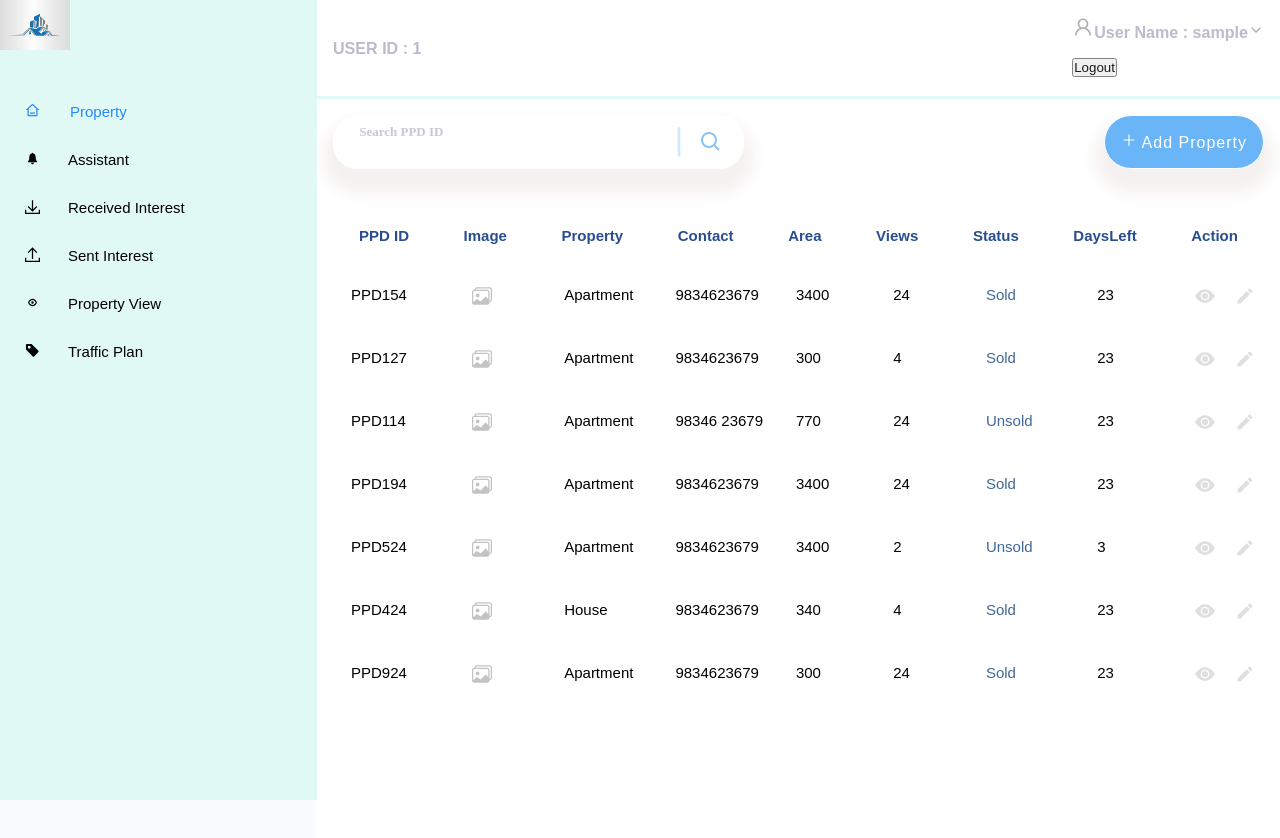
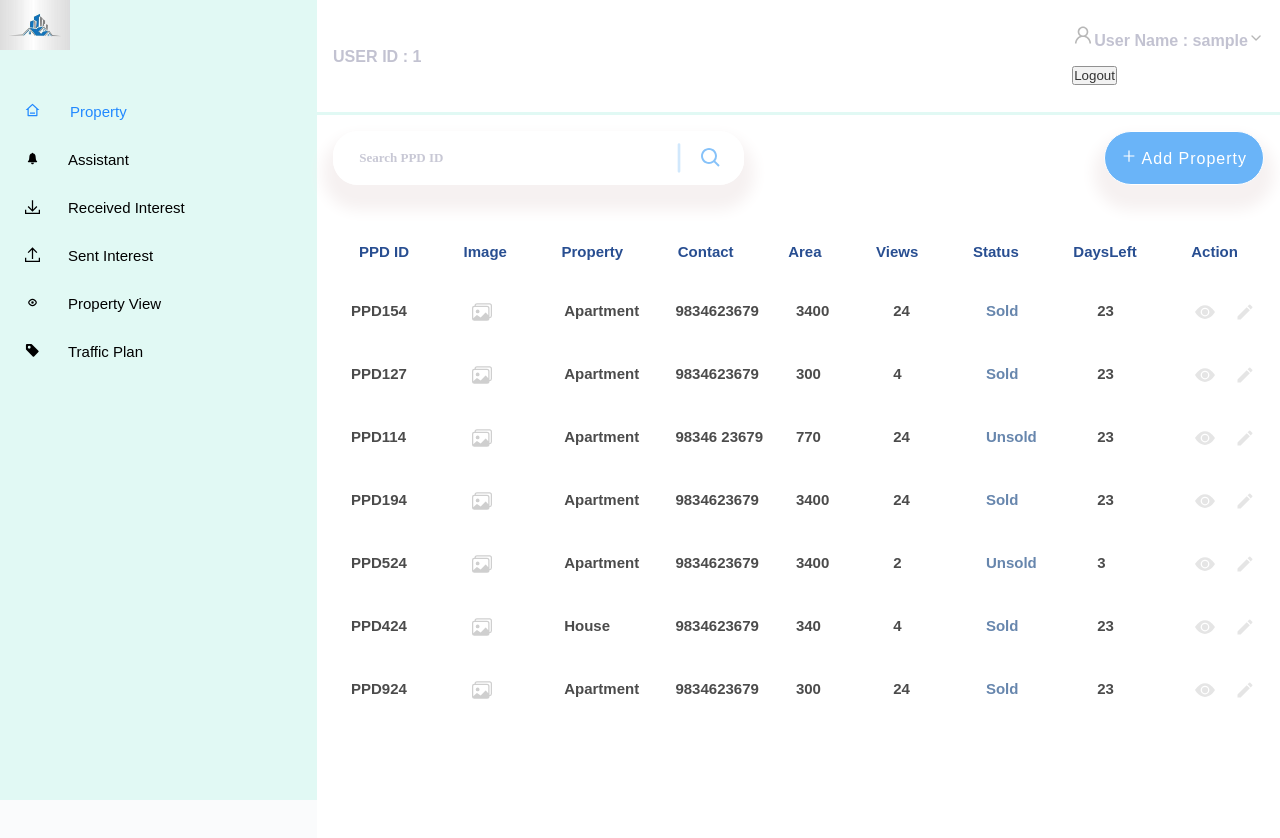
Before and after one commit to ChavvaNarayana/Real_Estate_Client, a React (Create React App) app: page / in a window 1280 px wide. Shown: the top 838 px of the page. Built offline with nearby package versions, Linux system fonts and the light colour scheme; sample sign-in values are in the browser's storage.

Commit message:
addded some css

```diff
--- a/src/components/Index.css
+++ b/src/components/Index.css
@@ -18,7 +18,9 @@ header,
 header {
     border-bottom: 0.2rem solid #E1F9F4;
 }
-
+.head {
+    height: 10vh;
+}
 .flex {
     display: flex;
 }
@@ -57,11 +59,11 @@ header {
 
 
 .lg-font {
-    font-weight: lighter;
+    font-weight: 100;
     font-size: 1.5rem;
     line-height: 2rem;
     color: #B4B4C6;
-    opacity: 0.9;
+    opacity: 0.8;
 }
 
 
@@ -78,6 +80,7 @@ header {
     height: 80%;
     font-size: small;
     opacity: 0.8;
+    margin-bottom: 0;
 }
 
 #search::placeholder {
@@ -122,6 +125,9 @@ header {
 
 td {
     text-align: left;
+    color: #1F1F1F;
+    font-weight: 600;
+    opacity: 0.8;
 
 }
 
```
